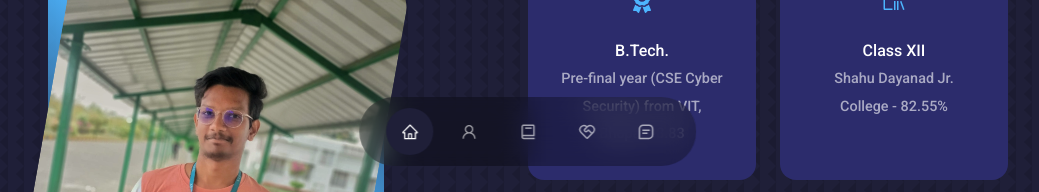
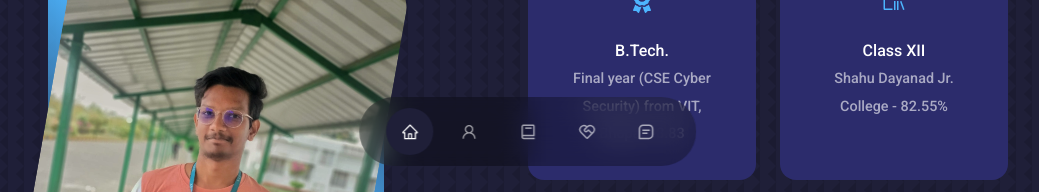
Before and after one commit to Chinmay1292/My-Portfolio, a React (Create React App) app in the folder portfolio/: page / in a window 1280 px wide. Shown: the part 602-794 px from the top of the page, without its empty margins (112-1151 px from the left). Built offline with nearby package versions, Linux system fonts and the light colour scheme.

Commit message:
Update Intro.jsx

```diff
--- a/portfolio/src/components/intro/Intro.jsx
+++ b/portfolio/src/components/intro/Intro.jsx
@@ -20,7 +20,7 @@ const Intro = () => {
             <article className="about__card">
               <FaAward className="about__icon" />
               <h5>B.Tech.</h5>
-              <small>Pre-final year (CSE Cyber Security) from VIT, Bhopal - 8.83</small>
+              <small>Final year (CSE Cyber Security) from VIT, Bhopal - 8.83</small>
             </article>
             <article className="about__card">
               <VscFolderLibrary className="about__icon" />
```
